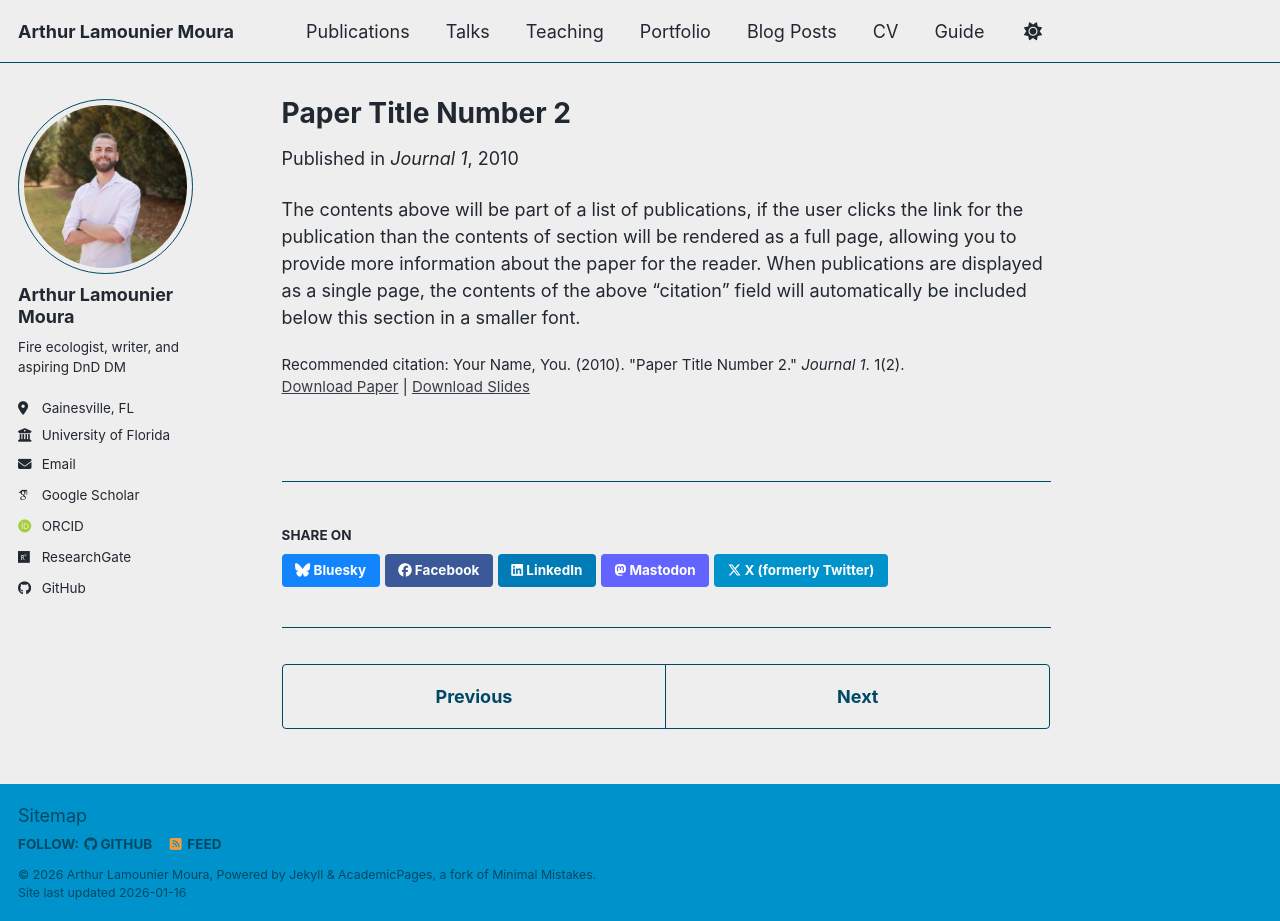
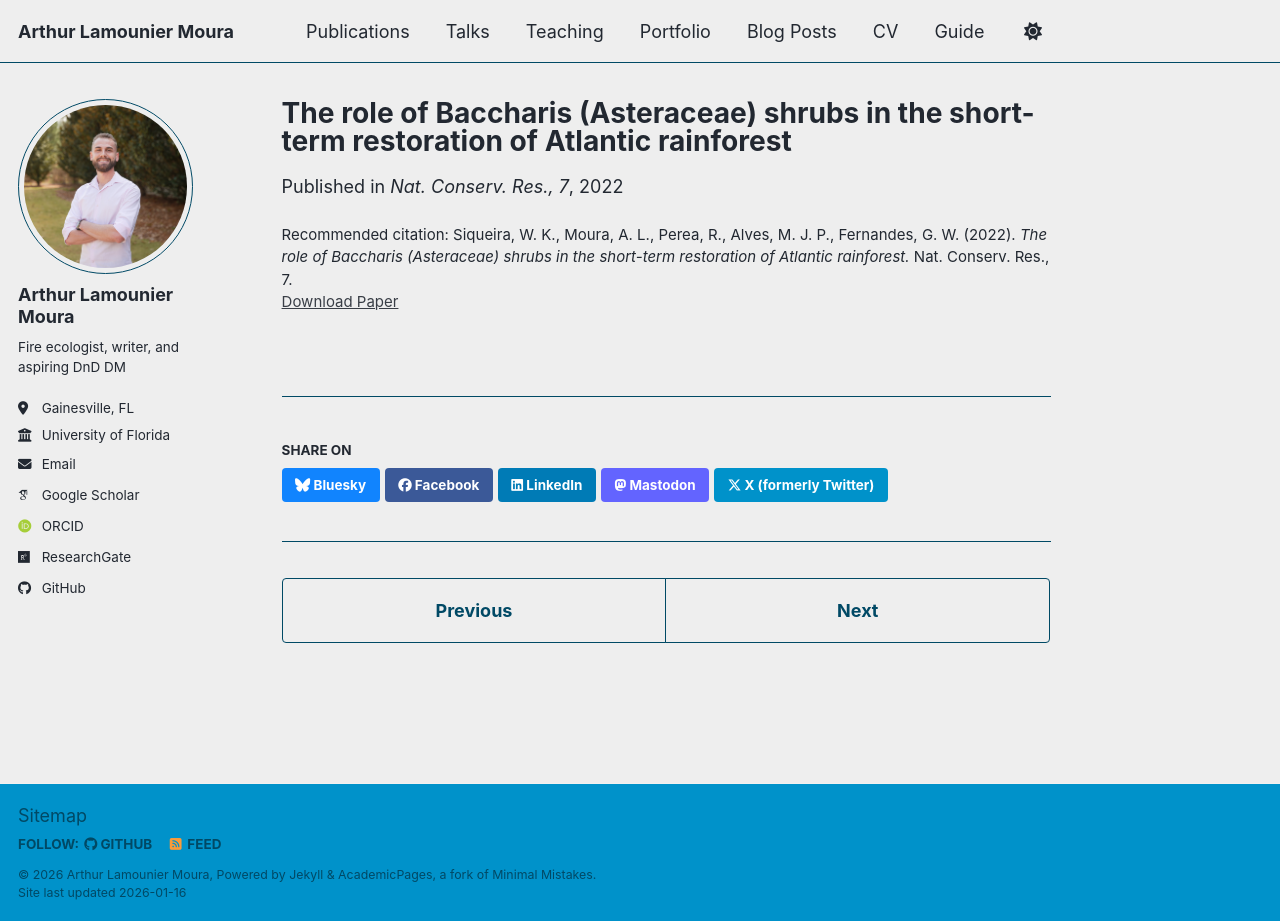
Before and after one commit to arthurlamounier/arthurlamounier.github.io, a Jekyll site: the page built from _publications/2010-10-01-paper-title-number-2.md, in a window 1280 px wide and 921 px high. Built offline with Jekyll 4.4.1, drawn with Linux system fonts in a browser that asks for light colours; some web fonts are replaced; a script bundle is joined from its source files by our own code; library files that are not in the unit come from our copies.

Commit message:
Update 2010-10-01-paper-title-number-2.md

```diff
--- a/_publications/2010-10-01-paper-title-number-2.md
+++ b/_publications/2010-10-01-paper-title-number-2.md
@@ -1,14 +1,11 @@
 ---
-title: "Paper Title Number 2"
+title: "The role of Baccharis (Asteraceae) shrubs in the short-term restoration of Atlantic rainforest"
 collection: publications
 category: manuscripts
-permalink: /publication/2010-10-01-paper-title-number-2
-excerpt: 'This paper is about the number 2. The number 3 is left for future work.'
-date: 2010-10-01
-venue: 'Journal 1'
-slidesurl: 'https://academicpages.github.io/files/slides2.pdf'
-paperurl: 'https://academicpages.github.io/files/paper2.pdf'
-citation: 'Your Name, You. (2010). &quot;Paper Title Number 2.&quot; <i>Journal 1</i>. 1(2).'
+permalink: /publication/2022-baccharis-restoration
+date: 2022-01-01
+venue: "Nat. Conserv. Res., 7"
+paperurl: "https://doi.org/10.24189/ncr.2022.017"
+citation: "Siqueira, W. K., Moura, A. L., Perea, R., Alves, M. J. P., Fernandes, G. W. (2022). <i>The role of Baccharis (Asteraceae) shrubs in the short-term restoration of Atlantic rainforest.</i> Nat. Conserv. Res., 7."
+excerpt: "Examines the contribution of Baccharis shrubs to short-term rainforest restoration."
 ---
-
-The contents above will be part of a list of publications, if the user clicks the link for the publication than the contents of section will be rendered as a full page, allowing you to provide more information about the paper for the reader. When publications are displayed as a single page, the contents of the above "citation" field will automatically be included below this section in a smaller font.
```
